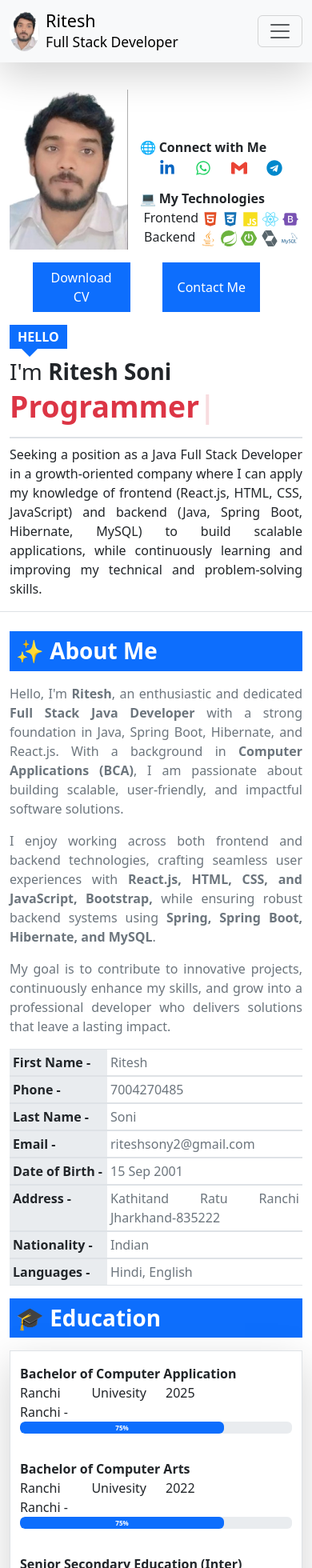
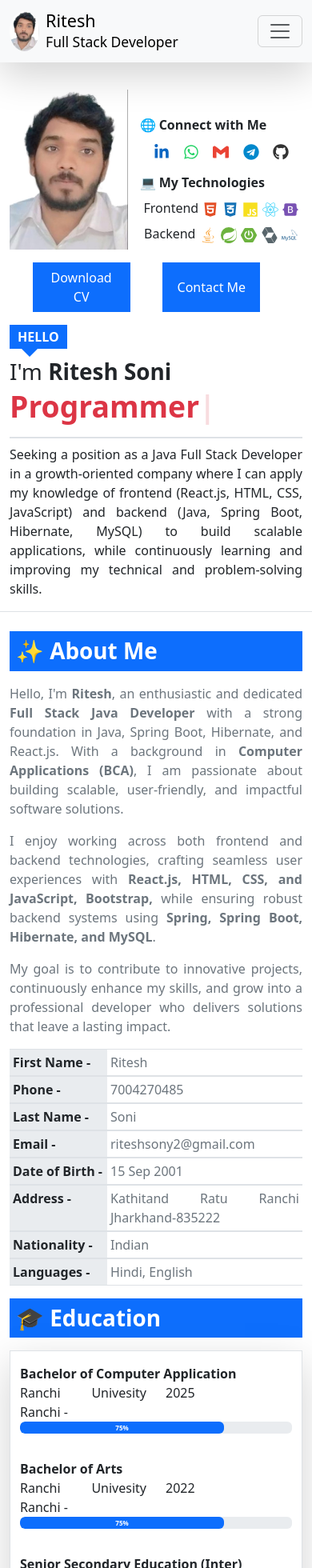
Before and after one commit to riteshxoni/Portfolio, a React (Vite) app: page / in a window 390 px wide. Shown: the top 1960 px of the page at 80% size. Built offline with nearby package versions, Linux system fonts and the light colour scheme.

Commit message:
Updated details in portfolio

```diff
--- a/src/components/About.jsx
+++ b/src/components/About.jsx
@@ -48,7 +48,7 @@ const About = () => {
                 </div>
             </div>
              <div className="row py-3">
-                <div className="col-12 col-md-6 fw-bold">Bachelor of Computer Arts</div>
+                <div className="col-12 col-md-6 fw-bold">Bachelor of Arts</div>
                 <div className="col-6 col-md-4">Ranchi Univesity Ranchi - </div>
                 <div className="col-6 col-md-2">2022</div>
                 <div className="container">
--- a/src/components/Home.jsx
+++ b/src/components/Home.jsx
@@ -1,5 +1,5 @@
 import profile from '../../public/profile.png'
-import { FaLinkedinIn, FaWhatsapp, FaTelegram } from "react-icons/fa";
+import { FaLinkedinIn, FaWhatsapp, FaTelegram, FaGithub } from "react-icons/fa";
 import { SiGmail } from "react-icons/si";
 import { FaHtml5, FaCss3Alt, FaJs, FaReact, FaBootstrap, FaDatabase, FaJava } from "react-icons/fa";
 import { SiSpringboot, SiHibernate, SiMysql, SiSpring } from "react-icons/si";
@@ -15,17 +15,18 @@ const Home = () => {
                <div className="col-7">
                     <div>
                         <span className='fw-bold'>🌐 Connect with Me</span>
-                        <div className="d-flex mb-3 justify-content-evenly">
+                        <div className="d-flex mb-3 justify-content-evenly mt-2">
                             <div className=""><FaLinkedinIn size={20} color="#0A66C2" /></div>
                             <div className=""><FaWhatsapp size={20} color="#25D366" /></div>
                             <div className=""><SiGmail size={20} color="#EA4335" /></div>
                             <div className=""><FaTelegram size={20} color="#0088cc" /></div>
+                            <div className=""><FaGithub size={20} color="#333" /></div>
                         </div>
                     </div>
                     <div>
                         <span className='fw-bold'>💻 My Technologies</span>
                         <div className="">
-                            <div className='d-flex align-items-center justify-content-evenly'>
+                            <div className='d-flex align-items-center justify-content-evenly my-2'>
                                 <span className="">Frontend</span>
                                 <div className=""><FaHtml5 size={20} color="#e34f26" /></div>
                                 <div className=""><FaCss3Alt size={20} color="#1572b6" /></div>
@@ -33,7 +34,7 @@ const Home = () => {
                                 <div className=""><FaReact size={20} color="#61DBFB" /></div>
                                 <div className=""><FaBootstrap size={20} color="#7952B3" /></div>
                             </div>
-                            <div className='d-flex align-items-center mb-1 justify-content-evenly'>
+                            <div className='d-flex align-items-center mb-1 justify-content-evenly mb-2'>
                                 <span className="">Backend</span>
                                 <div className=""><FaJava size={20} color="#f89820" /></div>
                                 <div className=""><SiSpring size={20} color="#6DB33F" /></div>
```
